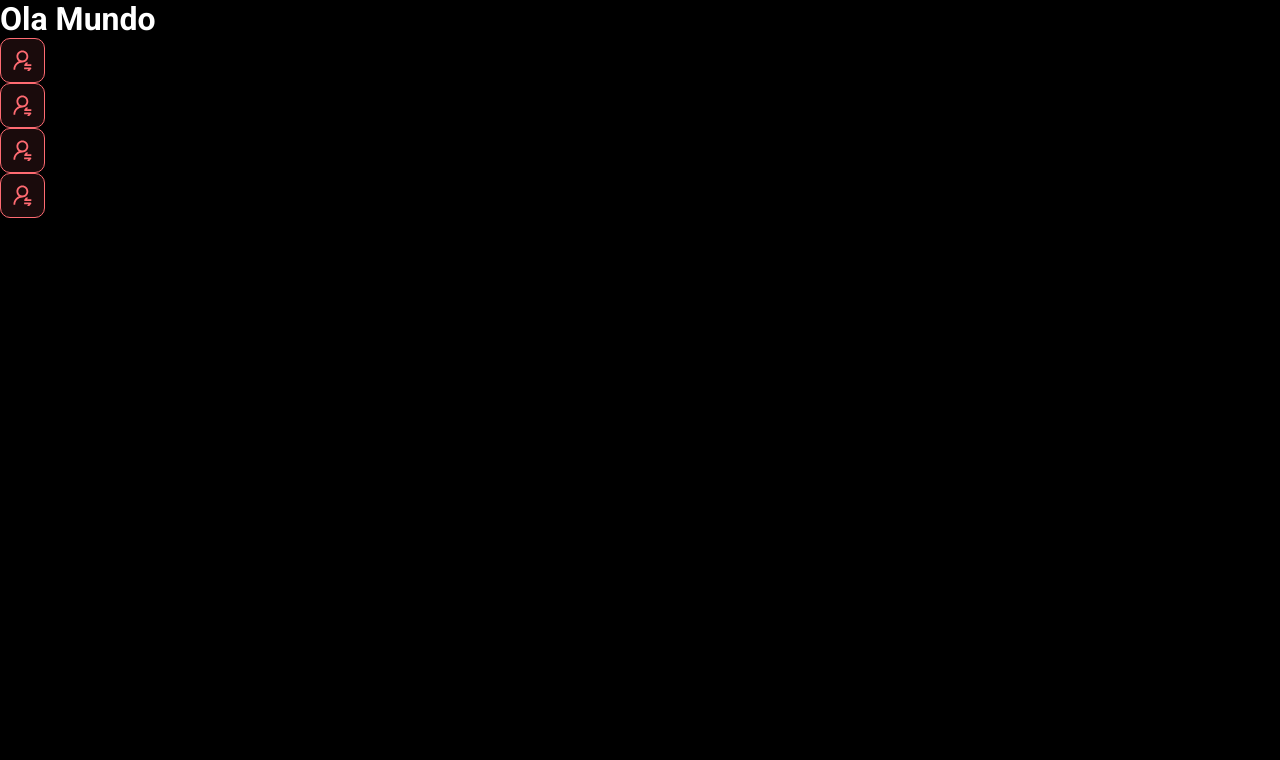
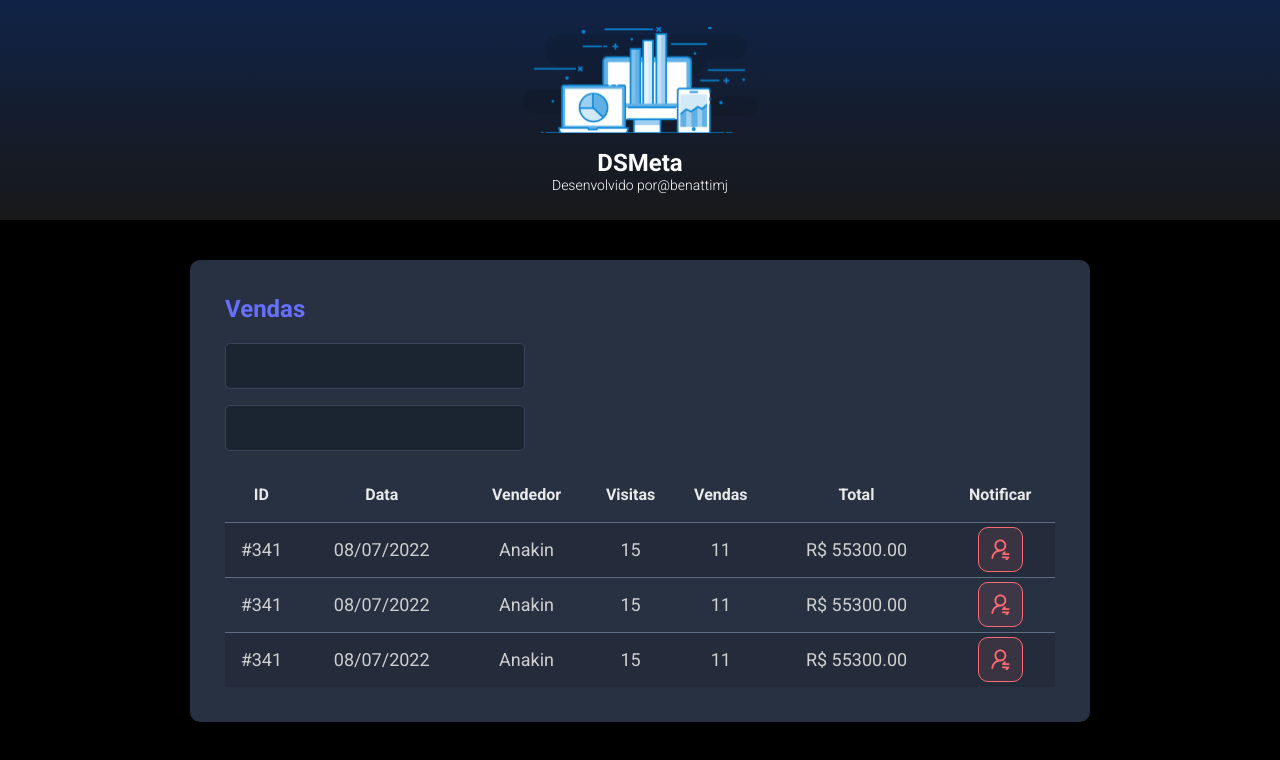
Before and after one commit to benattimj/dsmeta, a React (Vite) app in the folder frontend/: page / in a window 1280 px wide. Shown: the top 760 px of the page. Built offline with nearby package versions, Linux system fonts and the light colour scheme.

Commit message:
Other components

```diff
--- a/frontend/src/App.tsx
+++ b/frontend/src/App.tsx
@@ -1,21 +1,26 @@
-import NotificationButton from "./componentes/NotificationButton"
 import Header from "./componentes/Header"
+import SalesCard from "./componentes/SalesCard"
 
 function App() {
 
-  return(
+  return (
+<>
 
-<>
-<h1>Ola Mundo</h1>
-<NotificationButton />
-<NotificationButton />
-<NotificationButton />
-<NotificationButton />
+      <Header />
 
+      <main>
+        <section id="sales">
+          <div className="dsmeta-container">
+            <SalesCard />
+
+
+          </div>
+        </section>
+      </main>
 </>
-  )
+      )
 }
 
 
 
-export default App
+      export default App
--- a/frontend/src/componentes/Header/index.tsx
+++ b/frontend/src/componentes/Header/index.tsx
@@ -1,8 +1,10 @@
-import NotificationButton from "./componentes/NotificationButton"
 import logo from '../../assets/img/logo.svg'
 import './styles.css'
 
+
 function Header() {
+
+    return (
 
         <header>
             <div className="dsmeta-logo-container">
@@ -10,10 +12,11 @@ function Header() {
                 <h1>DSMeta</h1>
                 <p>
                     Desenvolvido por
-                <a href="https://www.instagram.com/devsuperior.ig">@devsuperior.ig</a>
+                    <a href="https://github.com/benattimj">@benattimj</a>
                 </p>
             </div>
         </header>
+
     )
 }
 
--- a/frontend/src/componentes/SalesCard/styles.css
+++ b/frontend/src/componentes/SalesCard/styles.css
@@ -3,6 +3,7 @@
     border-radius: 10px;
     padding: 30px 10px;
   }
+
 
   .dsmeta-sales-title {
     color: #676fff;
@@ -51,7 +52,7 @@
     border-top: 1px solid #5f6e82;
   }
 
-.dsmeta-sales-table tbody tr:hover>td {
+  .dsmeta-sales-table tbody tr:hover > td {
     background-color: #384459;
   }
 
--- a/frontend/src/index.css
+++ b/frontend/src/index.css
@@ -19,3 +19,13 @@ a:visited {
   color: unset;
   text-decoration: none;
 }
+
+.dsmeta-container {
+  width: 100%;
+  max-width: 900px;
+  margin: 0 auto;
+}
+
+#sales {
+  padding: 40px 10px;
+}
```
Also changed, not shown: frontend/src/componentes/SalesCard/index.tsx (+7 -12 lines). Lines whose indentation alone changed are shown as unchanged.
